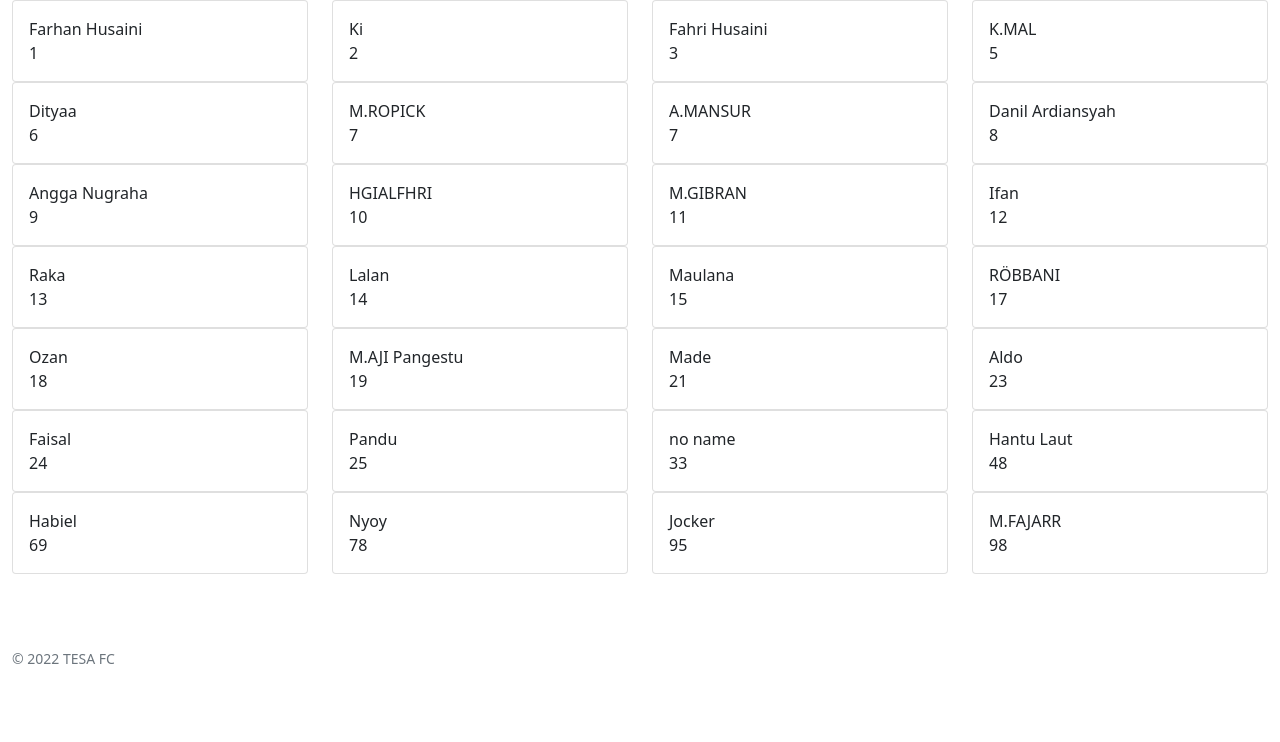
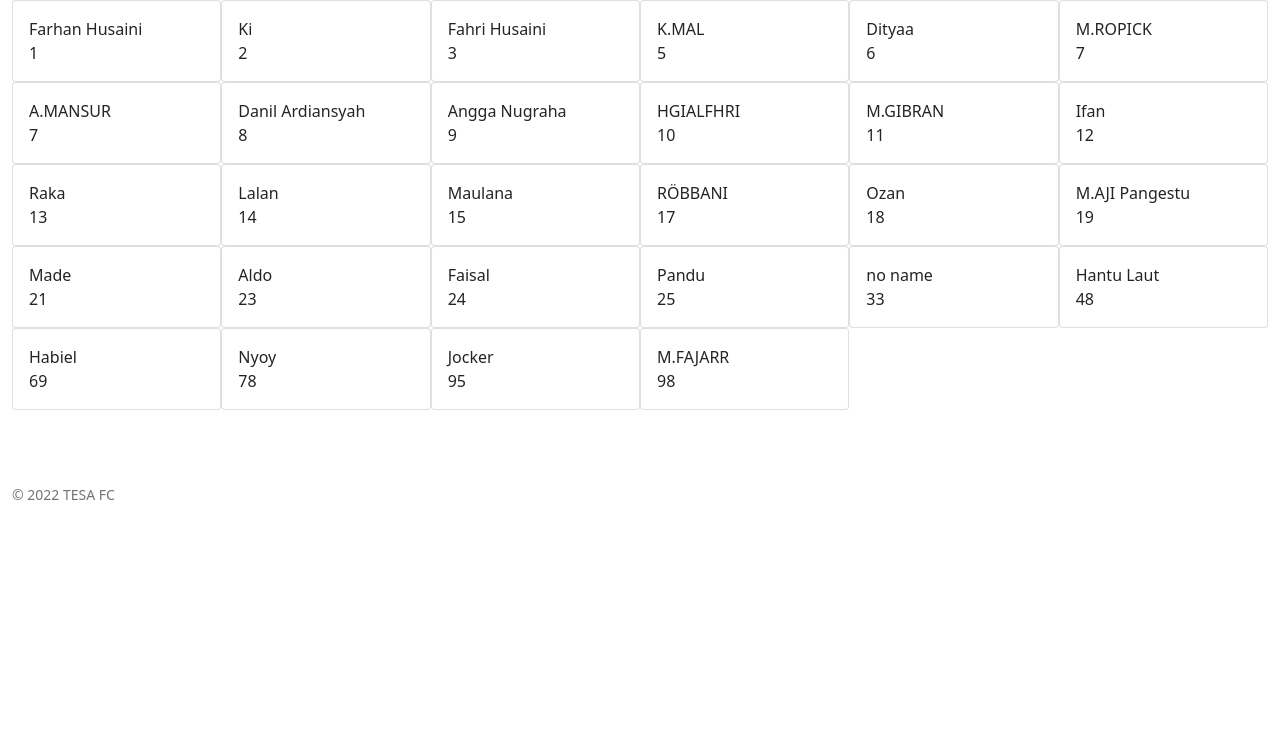
Before and after one commit to tesafc/www2, a Jekyll site: the page built from team.html, in a window 1280 px wide. Shown: the part 450-1192 px from the top of the page. Built offline with Jekyll 4.4.1, drawn with Linux system fonts in a browser that asks for light colours; after the commit the page ends 1028 px from its top, so only the background shows below that.

Commit message:
Update team.html

```diff
--- a/team.html
+++ b/team.html
@@ -5,9 +5,9 @@
 ---
 
 <div class="container-fluid">
-  <div class="row">
+  <div class="row g-0">
     {% for player in site.data.team %}
-    <div class="col-md-3">
+    <div class="col-2">
       <div class="card">
         <div class="card-body">
           <div class="card-text">{{ player.name }}</div>
```
